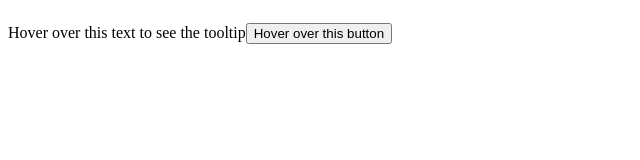
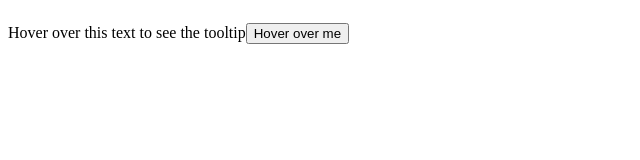
Before and after one commit to acciojob/react-composition-3-Padma-darsi, a React app: page / in a window 1280 px wide. Shown: the top 160 px of the page, without its empty margins (0-640 px from the left). Built offline with nearby package versions, Linux system fonts and the light colour scheme.

Commit message:
Update App.js

```diff
--- a/src/components/App.js
+++ b/src/components/App.js
@@ -9,9 +9,8 @@ const App = () => {
       <Tooltip text="This is a tooltip">
         <p>Hover over this text to see the tooltip</p>
       </Tooltip>
-
       <Tooltip text="React is awesome!">
-        <button>Hover over this button</button>
+        <button>Hover over me</button>
       </Tooltip>
     </div>
   );
```
